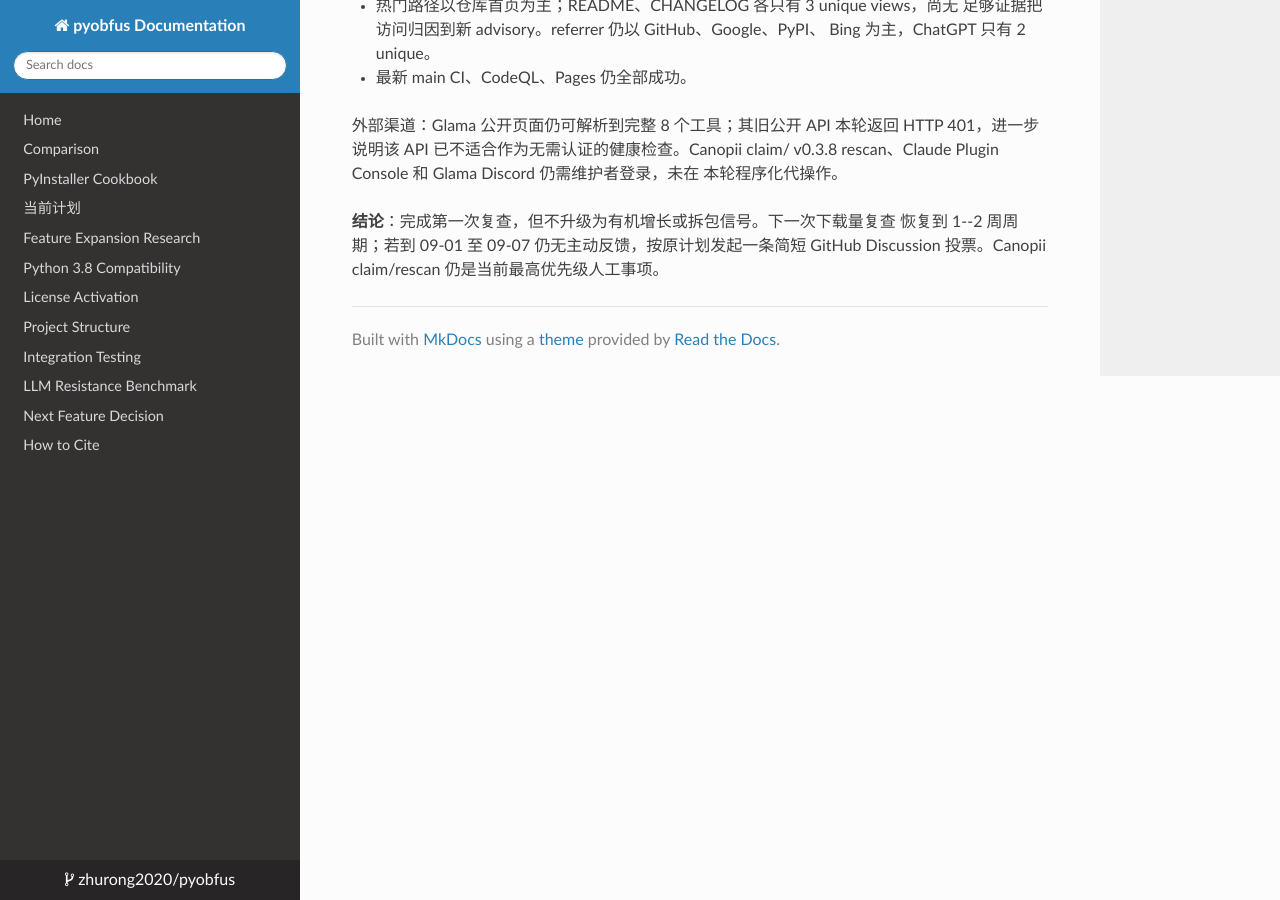
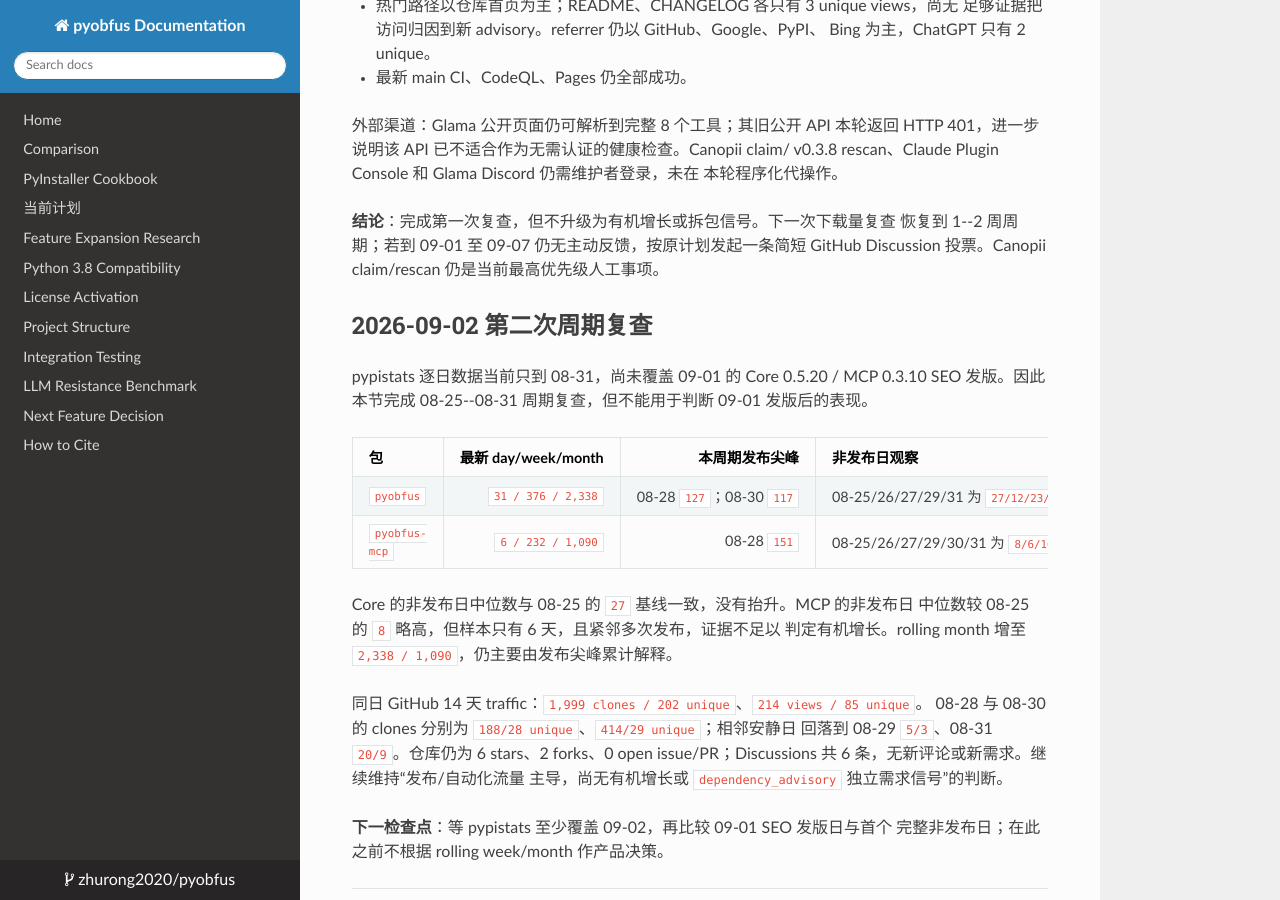
Before and after one commit to zhurong2020/pyobfus, an MkDocs documentation site: the page built from docs/EXTERNAL_CHANNEL_SNAPSHOT_2026-08-24.md, in a window 1280 px wide and 900 px high, scrolled down 3174 px. Built offline with MkDocs 1.6.1, drawn with Linux system fonts in a browser that asks for light colours; nearby versions of some CDN libraries.

```diff
--- a/docs/EXTERNAL_CHANNEL_SNAPSHOT_2026-08-24.md
+++ b/docs/EXTERNAL_CHANNEL_SNAPSHOT_2026-08-24.md
@@ -143,3 +143,27 @@ v0.3.8 rescan、Claude Plugin Console 和 Glama Discord 仍需维护者登录，
 **结论**：完成第一次复查，但不升级为有机增长或拆包信号。下一次下载量复查
 恢复到 1--2 周周期；若到 09-01 至 09-07 仍无主动反馈，按原计划发起一条简短
 GitHub Discussion 投票。Canopii claim/rescan 仍是当前最高优先级人工事项。
+
+## 2026-09-02 第二次周期复查
+
+pypistats 逐日数据当前只到 08-31，尚未覆盖 09-01 的 Core 0.5.20 / MCP
+0.3.10 SEO 发版。因此本节完成 08-25--08-31 周期复查，但不能用于判断
+09-01 发版后的表现。
+
+| 包 | 最新 day/week/month | 本周期发布尖峰 | 非发布日观察 |
+|---|---:|---:|---|
+| `pyobfus` | `31 / 376 / 2,338` | 08-28 `127`；08-30 `117` | 08-25/26/27/29/31 为 `27/12/23/39/31`，均值 `26.4`、中位数 `27` |
+| `pyobfus-mcp` | `6 / 232 / 1,090` | 08-28 `151` | 08-25/26/27/29/30/31 为 `8/6/16/26/19/6`，均值 `13.5`、中位数 `12` |
+
+Core 的非发布日中位数与 08-25 的 `27` 基线一致，没有抬升。MCP 的非发布日
+中位数较 08-25 的 `8` 略高，但样本只有 6 天，且紧邻多次发布，证据不足以
+判定有机增长。rolling month 增至 `2,338 / 1,090`，仍主要由发布尖峰累计解释。
+
+同日 GitHub 14 天 traffic：`1,999 clones / 202 unique`、`214 views / 85 unique`。
+08-28 与 08-30 的 clones 分别为 `188/28 unique`、`414/29 unique`；相邻安静日
+回落到 08-29 `5/3`、08-31 `20/9`。仓库仍为 6 stars、2 forks、0 open
+issue/PR；Discussions 共 6 条，无新评论或新需求。继续维持“发布/自动化流量
+主导，尚无有机增长或 `dependency_advisory` 独立需求信号”的判断。
+
+**下一检查点**：等 pypistats 至少覆盖 09-02，再比较 09-01 SEO 发版日与首个
+完整非发布日；在此之前不根据 rolling week/month 作产品决策。
```
Also changed, not shown: docs/CURRENT_PLAN_ZH.md (+11 -4 lines), docs/DISTRIBUTION_CHANNELS.md (+10 -0 lines).
